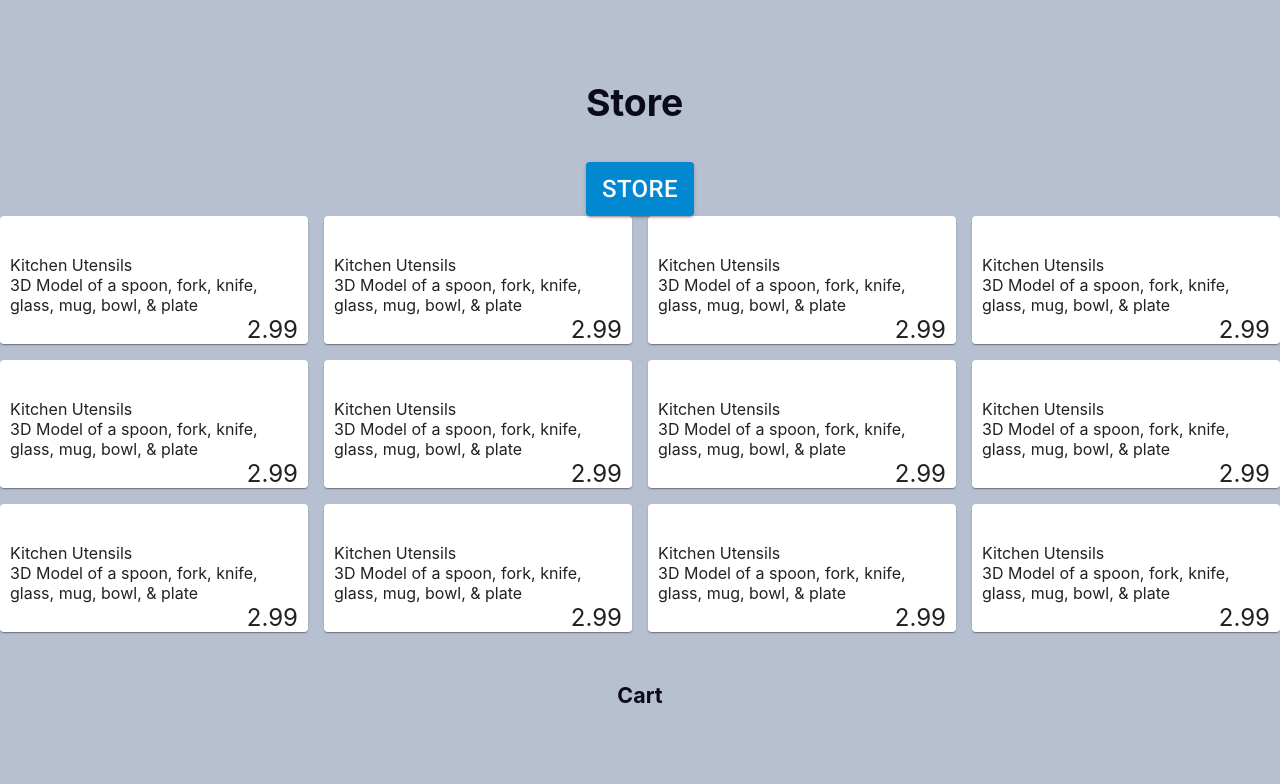
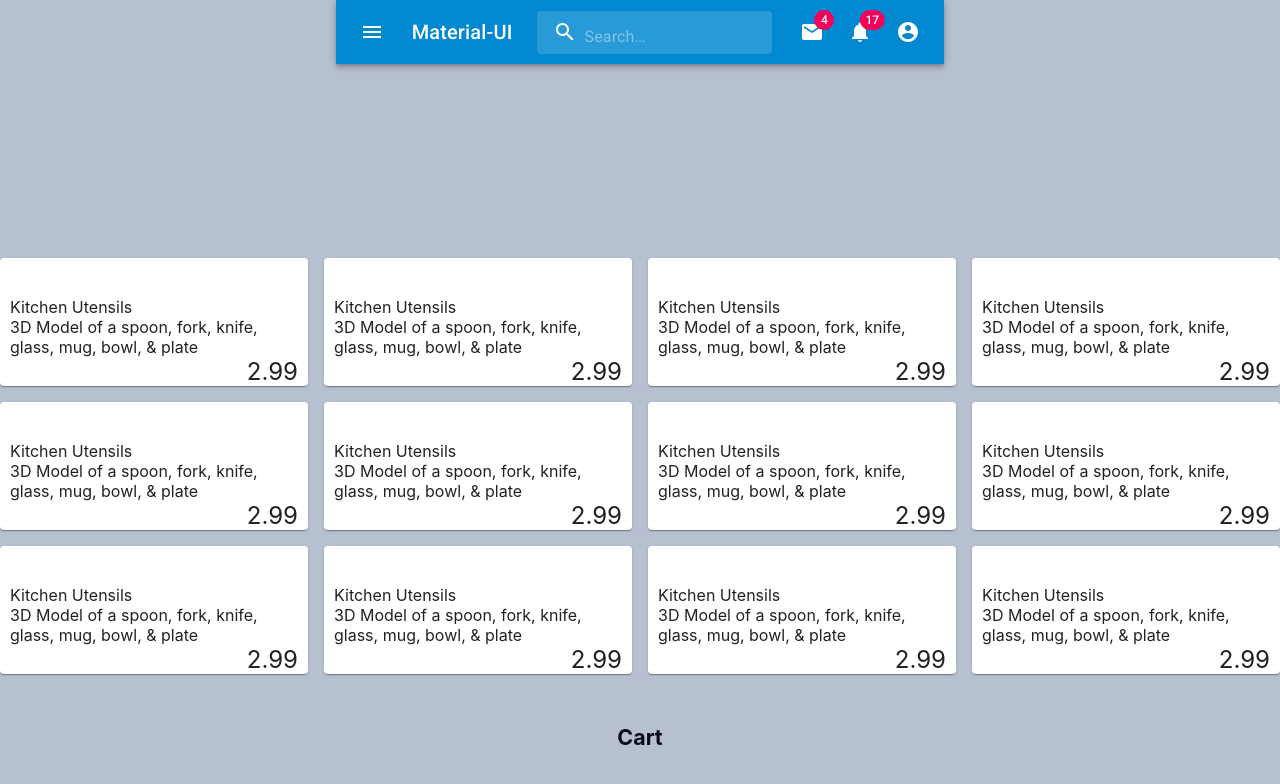
Before and after one commit to JosephThomasVasquez/storeApp, a React (Create React App) app: page / in a window 1280 px wide. Shown: the top 784 px of the page. Built offline with nearby package versions, Linux system fonts and the light colour scheme.

Commit message:
Added material-ui icons package

```diff
--- a/package.json
+++ b/package.json
@@ -4,6 +4,7 @@
   "private": true,
   "dependencies": {
     "@material-ui/core": "^4.10.2",
+    "@material-ui/icons": "^4.9.1",
     "@testing-library/jest-dom": "^4.2.4",
     "@testing-library/react": "^9.5.0",
     "@testing-library/user-event": "^7.2.1",
--- a/src/components/Header.js
+++ b/src/components/Header.js
@@ -1,17 +1,250 @@
 import React from 'react';
 import { Button } from '@material-ui/core';
 
+import { fade, makeStyles } from '@material-ui/core/styles';
+import AppBar from '@material-ui/core/AppBar';
+import Toolbar from '@material-ui/core/Toolbar';
+import IconButton from '@material-ui/core/IconButton';
+import Typography from '@material-ui/core/Typography';
+import InputBase from '@material-ui/core/InputBase';
+import Badge from '@material-ui/core/Badge';
+import MenuItem from '@material-ui/core/MenuItem';
+import Menu from '@material-ui/core/Menu';
+import MenuIcon from '@material-ui/icons/Menu';
+import SearchIcon from '@material-ui/icons/Search';
+import AccountCircle from '@material-ui/icons/AccountCircle';
+import MailIcon from '@material-ui/icons/Mail';
+import NotificationsIcon from '@material-ui/icons/Notifications';
+import MoreIcon from '@material-ui/icons/MoreVert';
 
-function Header() {
+const useStyles = makeStyles((theme) => ({
+  grow: {
+    flexGrow: 1,
+  },
+  menuButton: {
+    marginRight: theme.spacing(2),
+  },
+  title: {
+    display: 'none',
+    [theme.breakpoints.up('sm')]: {
+      display: 'block',
+    },
+  },
+  search: {
+    position: 'relative',
+    borderRadius: theme.shape.borderRadius,
+    backgroundColor: fade(theme.palette.common.white, 0.15),
+    '&:hover': {
+      backgroundColor: fade(theme.palette.common.white, 0.25),
+    },
+    marginRight: theme.spacing(2),
+    marginLeft: 0,
+    width: '100%',
+    [theme.breakpoints.up('sm')]: {
+      marginLeft: theme.spacing(3),
+      width: 'auto',
+    },
+  },
+  searchIcon: {
+    padding: theme.spacing(0, 2),
+    height: '100%',
+    position: 'absolute',
+    pointerEvents: 'none',
+    display: 'flex',
+    alignItems: 'center',
+    justifyContent: 'center',
+  },
+  inputRoot: {
+    color: 'inherit',
+  },
+  inputInput: {
+    padding: theme.spacing(1, 1, 1, 0),
+    // vertical padding + font size from searchIcon
+    paddingLeft: `calc(1em + ${theme.spacing(4)}px)`,
+    transition: theme.transitions.create('width'),
+    width: '100%',
+    [theme.breakpoints.up('md')]: {
+      width: '20ch',
+    },
+  },
+  sectionDesktop: {
+    display: 'none',
+    [theme.breakpoints.up('md')]: {
+      display: 'flex',
+    },
+  },
+  sectionMobile: {
+    display: 'flex',
+    [theme.breakpoints.up('md')]: {
+      display: 'none',
+    },
+  },
+}));
 
-    return (
+export default function PrimarySearchAppBar() {
+  const classes = useStyles();
+  const [anchorEl, setAnchorEl] = React.useState(null);
+  const [mobileMoreAnchorEl, setMobileMoreAnchorEl] = React.useState(null);
 
-        <div>
-            <h3>Store</h3>
-            <Button variant="contained" color="primary" className="nav-button"><span className="text-button">Store</span></Button>
-        </div>
-    );
+  const isMenuOpen = Boolean(anchorEl);
+  const isMobileMenuOpen = Boolean(mobileMoreAnchorEl);
 
-};
+  const handleProfileMenuOpen = (event) => {
+    setAnchorEl(event.currentTarget);
+  };
 
-export default Header;
+  const handleMobileMenuClose = () => {
+    setMobileMoreAnchorEl(null);
+  };
+
+  const handleMenuClose = () => {
+    setAnchorEl(null);
+    handleMobileMenuClose();
+  };
+
+  const handleMobileMenuOpen = (event) => {
+    setMobileMoreAnchorEl(event.currentTarget);
+  };
+
+  const menuId = 'primary-search-account-menu';
+  const renderMenu = (
+    <Menu
+      anchorEl={anchorEl}
+      anchorOrigin={{ vertical: 'top', horizontal: 'right' }}
+      id={menuId}
+      keepMounted
+      transformOrigin={{ vertical: 'top', horizontal: 'right' }}
+      open={isMenuOpen}
+      onClose={handleMenuClose}
+    >
+      <MenuItem onClick={handleMenuClose}>Profile</MenuItem>
+      <MenuItem onClick={handleMenuClose}>My account</MenuItem>
+    </Menu>
+  );
+
+  const mobileMenuId = 'primary-search-account-menu-mobile';
+  const renderMobileMenu = (
+    <Menu
+      anchorEl={mobileMoreAnchorEl}
+      anchorOrigin={{ vertical: 'top', horizontal: 'right' }}
+      id={mobileMenuId}
+      keepMounted
+      transformOrigin={{ vertical: 'top', horizontal: 'right' }}
+      open={isMobileMenuOpen}
+      onClose={handleMobileMenuClose}
+    >
+      <MenuItem>
+        <IconButton aria-label="show 4 new mails" color="inherit">
+          <Badge badgeContent={4} color="secondary">
+            <MailIcon />
+          </Badge>
+        </IconButton>
+        <p>Messages</p>
+      </MenuItem>
+      <MenuItem>
+        <IconButton aria-label="show 11 new notifications" color="inherit">
+          <Badge badgeContent={11} color="secondary">
+            <NotificationsIcon />
+          </Badge>
+        </IconButton>
+        <p>Notifications</p>
+      </MenuItem>
+      <MenuItem onClick={handleProfileMenuOpen}>
+        <IconButton
+          aria-label="account of current user"
+          aria-controls="primary-search-account-menu"
+          aria-haspopup="true"
+          color="inherit"
+        >
+          <AccountCircle />
+        </IconButton>
+        <p>Profile</p>
+      </MenuItem>
+    </Menu>
+  );
+
+  return (
+    <div className={classes.grow}>
+      <AppBar position="static">
+        <Toolbar>
+          <IconButton
+            edge="start"
+            className={classes.menuButton}
+            color="inherit"
+            aria-label="open drawer"
+          >
+            <MenuIcon />
+          </IconButton>
+          <Typography className={classes.title} variant="h6" noWrap>
+            Material-UI
+          </Typography>
+          <div className={classes.search}>
+            <div className={classes.searchIcon}>
+              <SearchIcon />
+            </div>
+            <InputBase
+              placeholder="Search…"
+              classes={{
+                root: classes.inputRoot,
+                input: classes.inputInput,
+              }}
+              inputProps={{ 'aria-label': 'search' }}
+            />
+          </div>
+          <div className={classes.grow} />
+          <div className={classes.sectionDesktop}>
+            <IconButton aria-label="show 4 new mails" color="inherit">
+              <Badge badgeContent={4} color="secondary">
+                <MailIcon />
+              </Badge>
+            </IconButton>
+            <IconButton aria-label="show 17 new notifications" color="inherit">
+              <Badge badgeContent={17} color="secondary">
+                <NotificationsIcon />
+              </Badge>
+            </IconButton>
+            <IconButton
+              edge="end"
+              aria-label="account of current user"
+              aria-controls={menuId}
+              aria-haspopup="true"
+              onClick={handleProfileMenuOpen}
+              color="inherit"
+            >
+              <AccountCircle />
+            </IconButton>
+          </div>
+          <div className={classes.sectionMobile}>
+            <IconButton
+              aria-label="show more"
+              aria-controls={mobileMenuId}
+              aria-haspopup="true"
+              onClick={handleMobileMenuOpen}
+              color="inherit"
+            >
+              <MoreIcon />
+            </IconButton>
+          </div>
+        </Toolbar>
+      </AppBar>
+      {renderMobileMenu}
+      {renderMenu}
+    </div>
+  );
+}
+
+
+
+// function Header() {
+
+//     return (
+
+//         <div>
+//             <h3>Store</h3>
+//             <Button variant="contained" color="primary" className="nav-button"><span className="text-button">Store</span></Button>
+//         </div>
+//     );
+
+// };
+
+// export default Header;
```
Also changed, not shown: src/components/Cart.js (+10 -1 lines), 1 other file (tests, documents, lock files or other folders).
